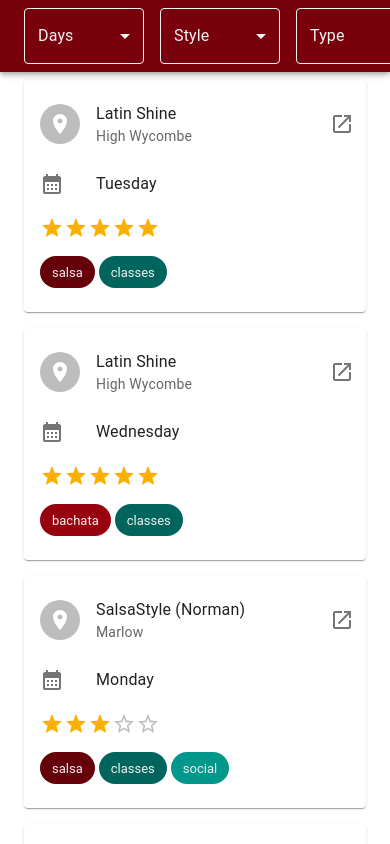
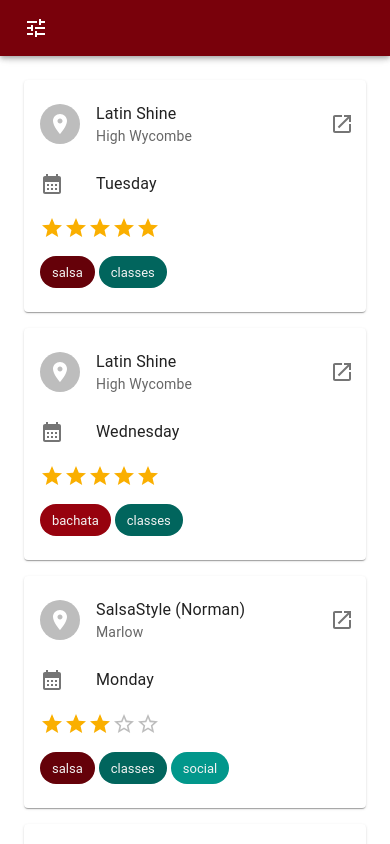
Before and after one commit to PaoloMura/dance-events, a React (Create React App) app: page / in a window 390 px wide. Shown: the top 844 px of the page. Built offline with nearby package versions, Linux system fonts and the light colour scheme.

Commit message:
responsive app bar

```diff
--- a/src/App.js
+++ b/src/App.js
@@ -8,7 +8,7 @@
   const [days, setDays] = React.useState([]);
   const [style, setStyle] = React.useState("");
   const [type, setType] = React.useState("");
-  const [rating, setRating] = React.useState(null);
+  const [rating, setRating] = React.useState(0);
 
   return (
     <ThemeProvider theme={theme}>
--- /dev/null
+++ b/src/components/DaysSelect.jsx
@@ -0,0 +1,52 @@
+import {
+  Checkbox,
+  FormControl,
+  InputLabel,
+  ListItemText,
+  MenuItem,
+  OutlinedInput,
+  Select,
+} from "@mui/material";
+import React from "react";
+
+const allDays = [
+  "Monday",
+  "Tuesday",
+  "Wednesday",
+  "Thursday",
+  "Friday",
+  "Saturday",
+  "Sunday",
+];
+
+export default function DaysSelect({ days, setDays }) {
+  const handleChangeDays = (event) => {
+    const selectedDays = event.target.value;
+    const selectDaysList =
+      typeof selectedDays === "string" ? selectedDays.split(",") : selectedDays;
+    setDays(selectDaysList);
+  };
+
+  return (
+    <FormControl sx={{ m: 1, minWidth: 120 }}>
+      <InputLabel id="days-label">Days</InputLabel>
+      <Select
+        labelId="days-label"
+        id="days-select"
+        value={days}
+        label="Days"
+        onChange={handleChangeDays}
+        renderValue={(selected) => selected.join(", ")}
+        multiple
+        input={<OutlinedInput label="Days" />}
+      >
+        {allDays.map((day) => (
+          <MenuItem key={day} value={day}>
+            <Checkbox checked={days.includes(day)} />
+            <ListItemText primary={day} />
+          </MenuItem>
+        ))}
+      </Select>
+    </FormControl>
+  );
+}
--- a/src/components/Header.jsx
+++ b/src/components/Header.jsx
@@ -1,25 +1,17 @@
 import {
   AppBar,
-  Checkbox,
-  FormControl,
-  InputLabel,
-  ListItemText,
-  MenuItem,
-  OutlinedInput,
-  Select,
+  Drawer,
+  IconButton,
   Toolbar,
+  useMediaQuery,
+  useTheme,
 } from "@mui/material";
 import React from "react";
-
-const allDays = [
-  "Monday",
-  "Tuesday",
-  "Wednesday",
-  "Thursday",
-  "Friday",
-  "Saturday",
-  "Sunday",
-];
+import DaysSelect from "./DaysSelect";
+import StyleSelect from "./StyleSelect";
+import TypeSelect from "./TypeSelect";
+import RatingSelect from "./RatingSelect";
+import TuneIcon from "@mui/icons-material/Tune";
 
 export default function Header({
   days,
@@ -31,101 +23,51 @@
   rating,
   setRating,
 }) {
-  const handleChangeDays = (event) => {
-    const selectedDays = event.target.value;
-    const selectDaysList =
-      typeof selectedDays === "string" ? selectedDays.split(",") : selectedDays;
-    setDays(selectDaysList);
-  };
+  const [openFilters, setOpenFilters] = React.useState(false);
 
-  const handleChangeStyle = (event) => {
-    setStyle(event.target.value);
-  };
-
-  const handleChangeType = (event) => {
-    setType(event.target.value);
-  };
-
-  const handleChangeRating = (event) => {
-    setRating(event.target.value);
-  };
+  const theme = useTheme();
+  const isMobile = useMediaQuery(theme.breakpoints.down("sm"));
 
   return (
     <>
       <AppBar>
         <Toolbar>
-          <FormControl sx={{ m: 1, minWidth: 120 }}>
-            <InputLabel id="days-label">Days</InputLabel>
-            <Select
-              labelId="days-label"
-              id="days-select"
-              value={days}
-              label="Days"
-              onChange={handleChangeDays}
-              renderValue={(selected) => selected.join(", ")}
-              multiple
-              input={<OutlinedInput label="Days" />}
-            >
-              {allDays.map((day) => (
-                <MenuItem key={day} value={day}>
-                  <Checkbox checked={days.includes(day)} />
-                  <ListItemText primary={day} />
-                </MenuItem>
-              ))}
-            </Select>
-          </FormControl>
-
-          <FormControl sx={{ m: 1, minWidth: 120 }}>
-            <InputLabel id="style-label">Style</InputLabel>
-            <Select
-              labelId="style-label"
-              id="style-select"
-              value={style}
-              label="Style"
-              onChange={handleChangeStyle}
-            >
-              <MenuItem value="">Any</MenuItem>
-              <MenuItem value="salsa">Salsa</MenuItem>
-              <MenuItem value="bachata">Bachata</MenuItem>
-              <MenuItem value="kizomba">Kizomba</MenuItem>
-            </Select>
-          </FormControl>
-
-          <FormControl sx={{ m: 1, minWidth: 120 }}>
-            <InputLabel id="type-label">Type</InputLabel>
-            <Select
-              labelId="type-label"
-              id="type-select"
-              value={type}
-              label="Type"
-              onChange={handleChangeType}
-            >
-              <MenuItem value="">Any</MenuItem>
-              <MenuItem value="classes">classes</MenuItem>
-              <MenuItem value="social">social</MenuItem>
-            </Select>
-          </FormControl>
-
-          <FormControl sx={{ m: 1, minWidth: 120 }}>
-            <InputLabel id="rating-label">Rating</InputLabel>
-            <Select
-              labelId="rating-label"
-              id="rating-select"
-              value={rating}
-              label="Rating"
-              onChange={handleChangeRating}
-            >
-              <MenuItem value={null}>Any</MenuItem>
-              <MenuItem value={1}>1</MenuItem>
-              <MenuItem value={2}>2</MenuItem>
-              <MenuItem value={3}>3</MenuItem>
-              <MenuItem value={4}>4</MenuItem>
-              <MenuItem value={5}>5</MenuItem>
-            </Select>
-          </FormControl>
+          {isMobile ? (
+            <IconButton onClick={() => setOpenFilters(!openFilters)}>
+              <TuneIcon
+                sx={{
+                  color: (theme) => theme.palette.primary.contrastText,
+                }}
+              />
+            </IconButton>
+          ) : (
+            <>
+              <DaysSelect days={days} setDays={setDays} />
+              <StyleSelect style={style} setStyle={setStyle} />
+              <TypeSelect type={type} setType={setType} />
+              <RatingSelect rating={rating} setRating={setRating} />
+            </>
+          )}
         </Toolbar>
       </AppBar>
       <Toolbar />
+      <Drawer
+        open={openFilters}
+        onClose={() => setOpenFilters(false)}
+        slotProps={{
+          paper: {
+            sx: {
+              width: "85%",
+              backgroundColor: (theme) => theme.palette.grey[900],
+            }
+          },
+        }}
+      >
+        <DaysSelect days={days} setDays={setDays} />
+        <StyleSelect style={style} setStyle={setStyle} />
+        <TypeSelect type={type} setType={setType} />
+        <RatingSelect rating={rating} setRating={setRating} />
+      </Drawer>
     </>
   );
 }
--- /dev/null
+++ b/src/components/RatingSelect.jsx
@@ -0,0 +1,28 @@
+import { FormControl, InputLabel, MenuItem, Select } from "@mui/material";
+import React from "react";
+
+export default function RatingSelect({ rating, setRating }) {
+  const handleChangeRating = (event) => {
+    setRating(event.target.value);
+  };
+
+  return (
+    <FormControl sx={{ m: 1, minWidth: 120 }}>
+      <InputLabel id="rating-label">Rating</InputLabel>
+      <Select
+        labelId="rating-label"
+        id="rating-select"
+        value={rating}
+        label="Rating"
+        onChange={handleChangeRating}
+      >
+        <MenuItem value={0}>Any</MenuItem>
+        <MenuItem value={1}>1</MenuItem>
+        <MenuItem value={2}>2</MenuItem>
+        <MenuItem value={3}>3</MenuItem>
+        <MenuItem value={4}>4</MenuItem>
+        <MenuItem value={5}>5</MenuItem>
+      </Select>
+    </FormControl>
+  );
+}
--- /dev/null
+++ b/src/components/StyleSelect.jsx
@@ -0,0 +1,26 @@
+import { FormControl, InputLabel, MenuItem, Select } from "@mui/material";
+import React from "react";
+
+export default function StyleSelect({ style, setStyle }) {
+  const handleChangeStyle = (event) => {
+    setStyle(event.target.value);
+  };
+
+  return (
+    <FormControl sx={{ m: 1, minWidth: 120 }}>
+      <InputLabel id="style-label">Style</InputLabel>
+      <Select
+        labelId="style-label"
+        id="style-select"
+        value={style}
+        label="Style"
+        onChange={handleChangeStyle}
+      >
+        <MenuItem value="">Any</MenuItem>
+        <MenuItem value="salsa">Salsa</MenuItem>
+        <MenuItem value="bachata">Bachata</MenuItem>
+        <MenuItem value="kizomba">Kizomba</MenuItem>
+      </Select>
+    </FormControl>
+  );
+}
--- /dev/null
+++ b/src/components/TypeSelect.jsx
@@ -0,0 +1,25 @@
+import { FormControl, InputLabel, MenuItem, Select } from "@mui/material";
+import React from "react";
+
+export default function TypeSelect({ type, setType }) {
+  const handleChangeType = (event) => {
+    setType(event.target.value);
+  };
+
+  return (
+    <FormControl sx={{ m: 1, minWidth: 120 }}>
+      <InputLabel id="type-label">Type</InputLabel>
+      <Select
+        labelId="type-label"
+        id="type-select"
+        value={type}
+        label="Type"
+        onChange={handleChangeType}
+      >
+        <MenuItem value="">Any</MenuItem>
+        <MenuItem value="classes">classes</MenuItem>
+        <MenuItem value="social">social</MenuItem>
+      </Select>
+    </FormControl>
+  );
+}
```
